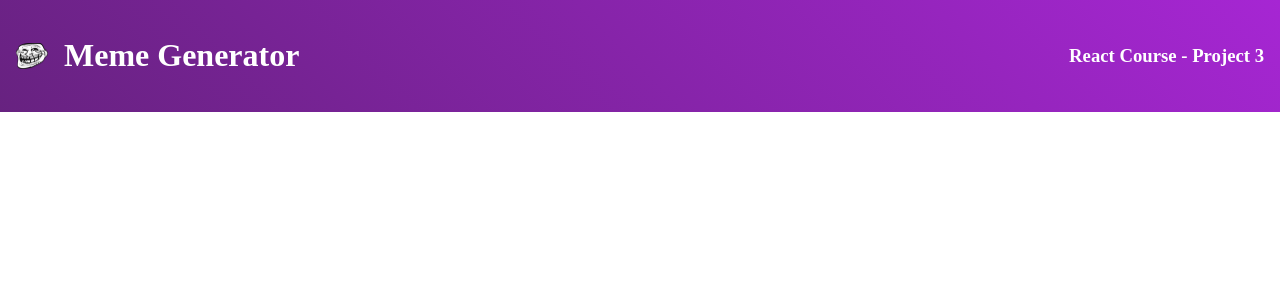
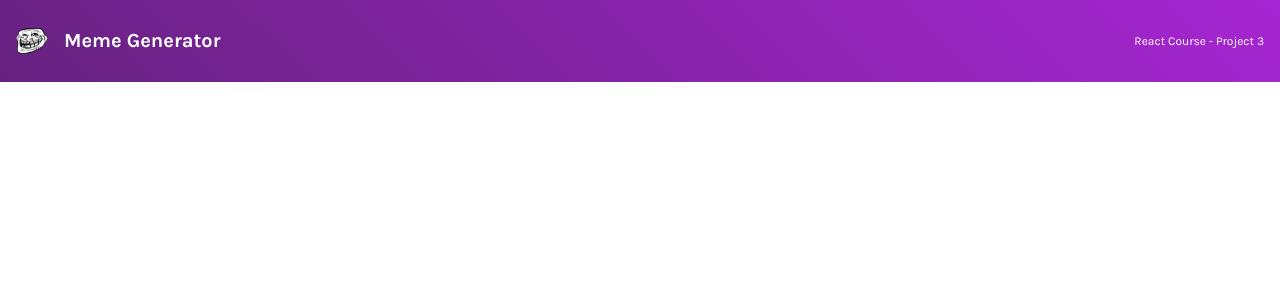
Before and after one commit to arslonga83/meme-generator, a React (Vite) app: page / in a window 1280 px wide. Shown: the top 300 px of the page. Built offline with nearby package versions, Linux system fonts and the light colour scheme.

Commit message:
update header styles

```diff
--- a/index.html
+++ b/index.html
@@ -2,6 +2,9 @@
 <html lang="en">
   <head>
     <meta charset="UTF-8" />
+    <link rel="preconnect" href="https://fonts.googleapis.com">
+    <link rel="preconnect" href="https://fonts.gstatic.com" crossorigin>
+    <link href="https://fonts.googleapis.com/css2?family=Karla:wght@400;700&display=swap" rel="stylesheet">
     <link rel="icon" type="image/svg+xml" href="/vite.svg" />
     <meta name="viewport" content="width=device-width, initial-scale=1.0" />
     <title>Meme Generator</title>
--- a/src/App.css
+++ b/src/App.css
@@ -2,6 +2,7 @@
   margin: 0;
   padding: 0;
   min-height: 100vh;
+  font-family: 'Karla', sans-serif;
 }
 
 .header {
@@ -18,6 +19,12 @@
   width: 32px;
 }
 
+.title {
+  font-size: 1.25rem;
+}
+
 .subtitle {
   margin-left: auto;
+  font-size: 0.75rem;
+  font-weight: 500;
 }
--- a/src/Components/Header.jsx
+++ b/src/Components/Header.jsx
@@ -2,11 +2,11 @@
 
 function Header () {
   return (
-    <div className='header'>
+    <header className='header'>
       <img src={logo} className='logo'/>
       <h1 className='title'>Meme Generator</h1>
       <h3 className='subtitle'>React Course - Project 3</h3>
-    </div>
+    </header>
   )
 }
 
```
